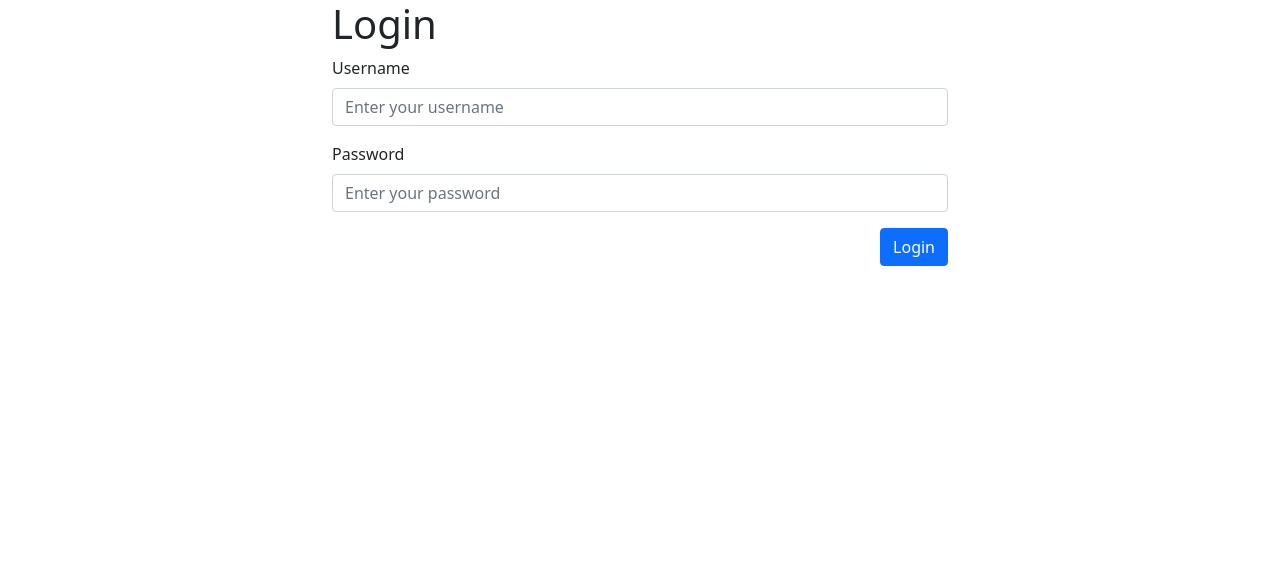
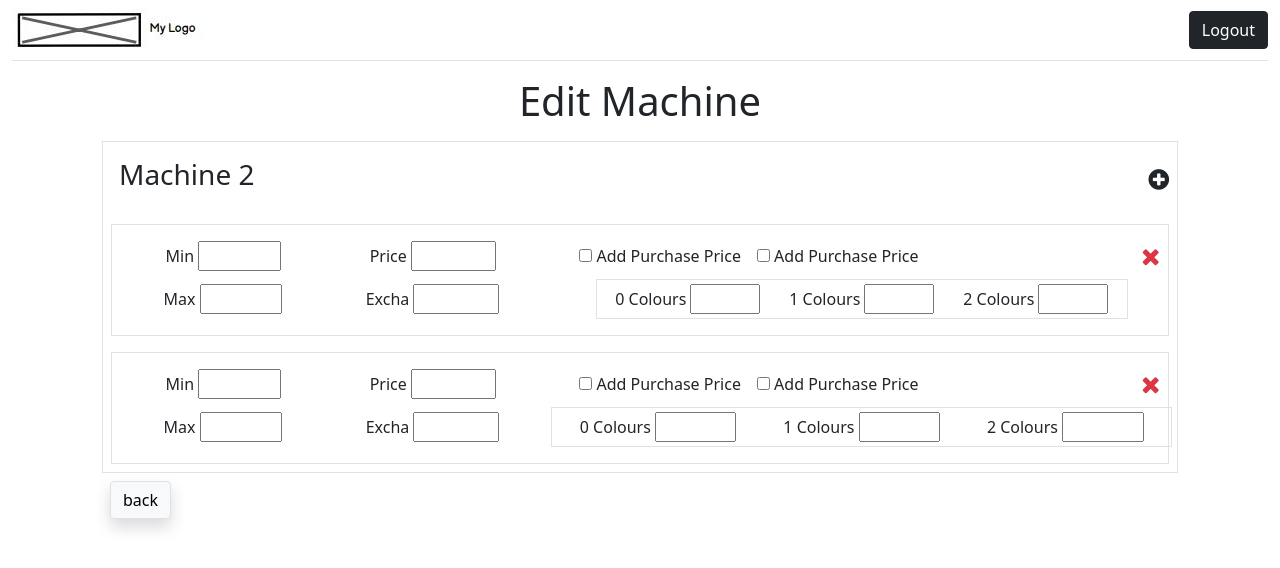
Before and after one commit to HARSH-KUMAR10/price-admin-frontend, a React (Create React App) app: page / in a window 1280 px wide. Shown: the top 568 px of the page. Built offline with nearby package versions, Linux system fonts and the light colour scheme.

Commit message:
Edit machine UI

```diff
--- a/src/App.tsx
+++ b/src/App.tsx
@@ -17,11 +17,11 @@ function App() {
           <Routes >
             <Route path="/freight" element={<EditFreight />} />
             <Route path="/material" element={<EditMaterial />} />
-            <Route path="/machine/:id" element={<EditMachine />} />
+            <Route path="/" element={<EditMachine />} />
             <Route path="/machine" element={<ListMachines />} />
             <Route path="/overview" element={<Overview />} />
             <Route path="/view" element={<EditView />} />
-            <Route path="/" element={<Login />} />
+            <Route path="/machine/:id" element={<Login />} />
           </Routes >
         </MemoryRouter>
       </Container>
--- a/src/routes/EditMachine.tsx
+++ b/src/routes/EditMachine.tsx
@@ -1,8 +1,83 @@
-import React from 'react';
+import Header from '../components/Header';
+import { Button } from 'react-bootstrap';
+import {useNavigate} from 'react-router-dom';
 
 export function EditMachine() {
+  const navigate = useNavigate();
   return (
-    <h1>EditMachine</h1>
+    <>
+    <Header/>
+    <div className="text-center mx-auto container" style={{maxWidth:1100}}>
+    <div className="display-6 text-center p-3">Edit Machine</div>
+
+    <div className="border p-2 mx-auto">
+      <div className="d-flex flex-row justify-content-between align-items-center">
+        <span className="h3 p-2">Machine 2</span>
+        <i className="fa fa-plus-circle" style={{fontSize:'24px'}}></i>
+      </div>
+    <div className="mt-3 border p-2">
+      <div className='row my-2 align-items-baseline'>
+        <div className='col-5 d-flex flex-row justify-content-between'>
+            <div>Min <input type="text" style={{width:'40%'}} /></div>
+            <div>Price <input type="text" style={{width:'40%'}} /></div>
+        </div>
+        <div className='col-7 d-flex flex-row justify-content-between'>
+            <div className='d-flex flex-row'>
+            <div className='px-3'><input type="checkbox" /> Add Purchase Price</div>
+            <div><input type="checkbox" /> Add Purchase Price</div>
+            </div>
+            <i className="fa fa-close text-danger" style={{fontSize:24}}></i>
+        </div>
+      </div>
+
+      <div className='row my-2 align-items-baseline'>
+        <div className='col-5 d-flex flex-row justify-content-between '>
+            <div>Max <input type="text" style={{width:'40%'}} /></div>
+            <div>Excha <input type="text" style={{width:'40%'}} /></div>
+        </div>
+        <div className='col-6 d-flex flex-row justify-content-between border p-1 mx-auto'>
+            <div>0 Colours <input type="text" style={{width:'40%'}} /></div>
+            <div>1 Colours <input type="text" style={{width:'40%'}} /></div>
+            <div>2 Colours <input type="text" style={{width:'40%'}} /></div>
+        </div>
+      </div>
+    </div>
+
+    <div className="mt-3 border p-2">
+      <div className='row my-2 align-items-baseline'>
+        <div className='col-5 d-flex flex-row justify-content-between'>
+            <div>Min <input type="text" style={{width:'40%'}} /></div>
+            <div>Price <input type="text" style={{width:'40%'}} /></div>
+        </div>
+        <div className='col-7 d-flex flex-row justify-content-between'>
+            <div className='d-flex flex-row'>
+            <div className='px-3'><input type="checkbox" /> Add Purchase Price</div>
+            <div><input type="checkbox" /> Add Purchase Price</div>
+            </div>
+            <i className="fa fa-close text-danger" style={{fontSize:24}}></i>
+        </div>
+      </div>
+
+      <div className='row my-2 align-items-baseline'>
+        <div className='col-5 d-flex flex-row justify-content-between '>
+            <div>Max <input type="text" style={{width:'40%'}} /></div>
+            <div>Excha <input type="text" style={{width:'40%'}} /></div>
+        </div>
+        <div className='col-7 d-flex flex-row justify-content-between border p-1 mx-auto'>
+            <div>0 Colours <input type="text" style={{width:'40%'}} /></div>
+            <div>1 Colours <input type="text" style={{width:'40%'}} /></div>
+            <div>2 Colours <input type="text" style={{width:'40%'}} /></div>
+        </div>
+      </div>
+    </div>
+
+    </div>
+    <div className='d-flex flex-row p-2'>
+      <Button onClick={()=>navigate('/machine')} variant="light" className='border shadow' >back</Button>
+    </div>
+
+    </div>
+    </>
   );
 }
 
```
